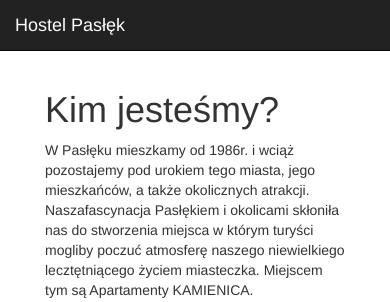
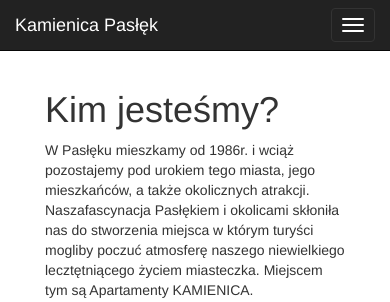
Before and after one commit to grzlew/grzlew.github.io, a Django app: page / in a window 390 px wide. Shown: the top 302 px of the page. Run offline with Django 3.2, Linux system fonts and the light colour scheme; parts of the project's set-up code (start-up, migrations or seed data) failed here and were passed over; some libraries are stand-ins or nearby versions.

Commit message:
Made website more responsive

```diff
--- a/web/static/web/js/app.js
+++ b/web/static/web/js/app.js
@@ -1,5 +1,4 @@
 'use strict';
-
 
 var app = angular.module('hostelPaslek', [
     'ngRoute',
@@ -28,6 +27,9 @@ var app = angular.module('hostelPaslek', [
 
             setActive();
             scope.$on('$locationChangeSuccess', setActive);
+            $('.nav a').click(function() {
+                $('.navbar-collapse').collapse('hide');
+            });
         }
     }
 }]);
--- a/web/templates/index.html
+++ b/web/templates/index.html
@@ -4,6 +4,8 @@
 <head>
     <meta charset="utf-8">
     <meta http-equiv="X-UA-Compatible" content="IE=edge">
+    <meta name="viewport" content="width=device-width, initial-scale=1.0">
+    <title>Kamienica Pasłęk</title>
 
     <script src="{% static "web/js/libs/jquery-2.1.4.min.js" %}"></script>
     <script src="{% static "web/js/libs/bootstrap.min.js" %}"></script>
@@ -29,12 +31,19 @@
 <nav class="navbar navbar-inverse navbar-default navbar-fixed-top" ng-controller="MainController">
     <div class="container">
         <div class="navbar-header">
+            <button type="button" class="navbar-toggle collapsed" data-toggle="collapse"
+                    data-target="#main-navbar" aria-expanded="false">
+                <span class="sr-only">Toggle navigation</span>
+                <span class="icon-bar"></span>
+                <span class="icon-bar"></span>
+                <span class="icon-bar"></span>
+            </button>
             <a class="navbar-brand" href="#/landing-page">
-                Hostel Pasłęk
+                Kamienica Pasłęk
             </a>
         </div>
 
-        <div class="collapse navbar-collapse">
+        <div class="collapse navbar-collapse" id="main-navbar">
             <ul id="navbar" class="nav navbar-nav" auto-active>
                 <li>
                     <a href="#/landing-page">
@@ -78,7 +87,6 @@
         </div>
     </div>
 </nav>
-
 <div class="container" ng-controller="MainController">
     <div class="col-lg-12 col-md-12 col-sm-12 main main-content">
         <div ng-view></div>
```
